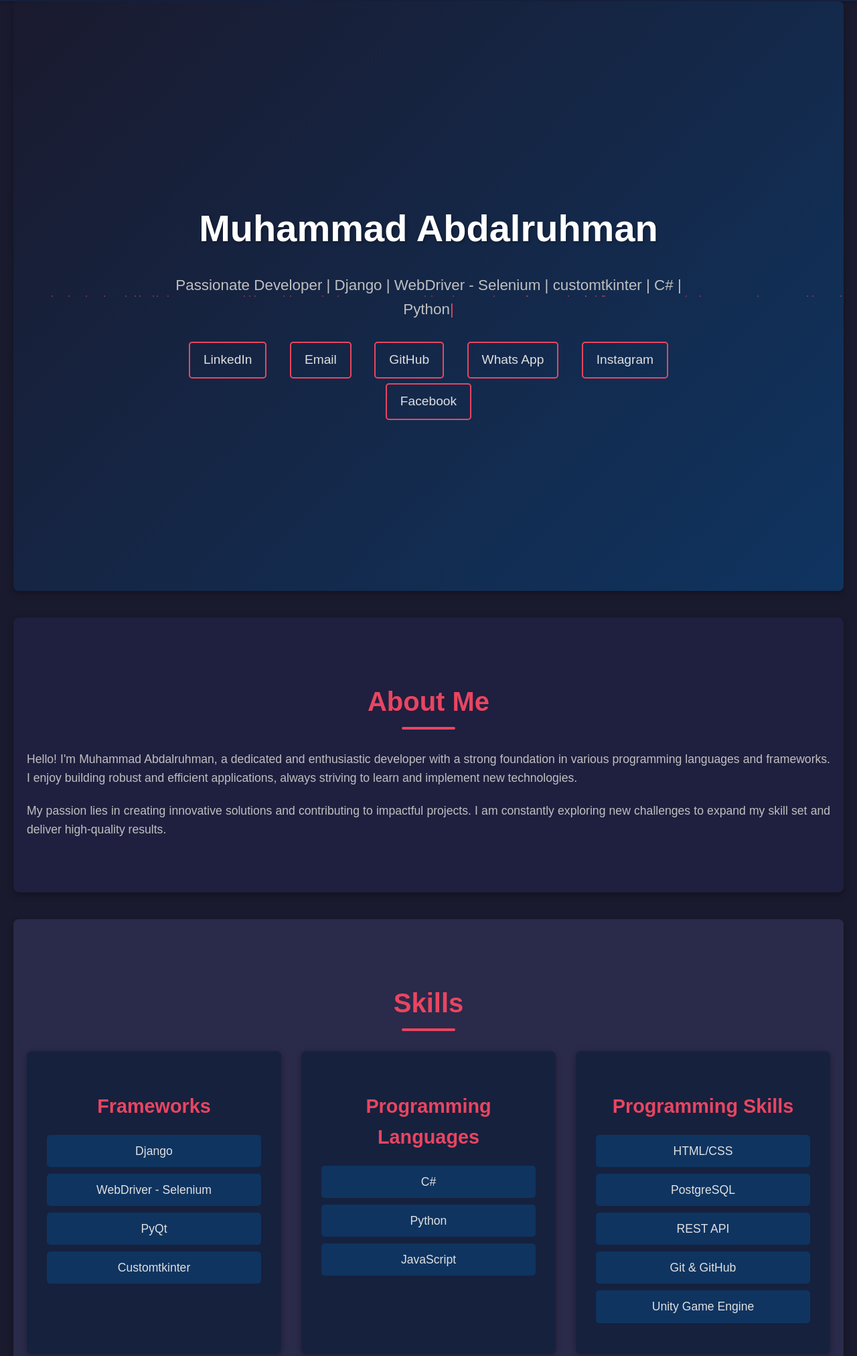
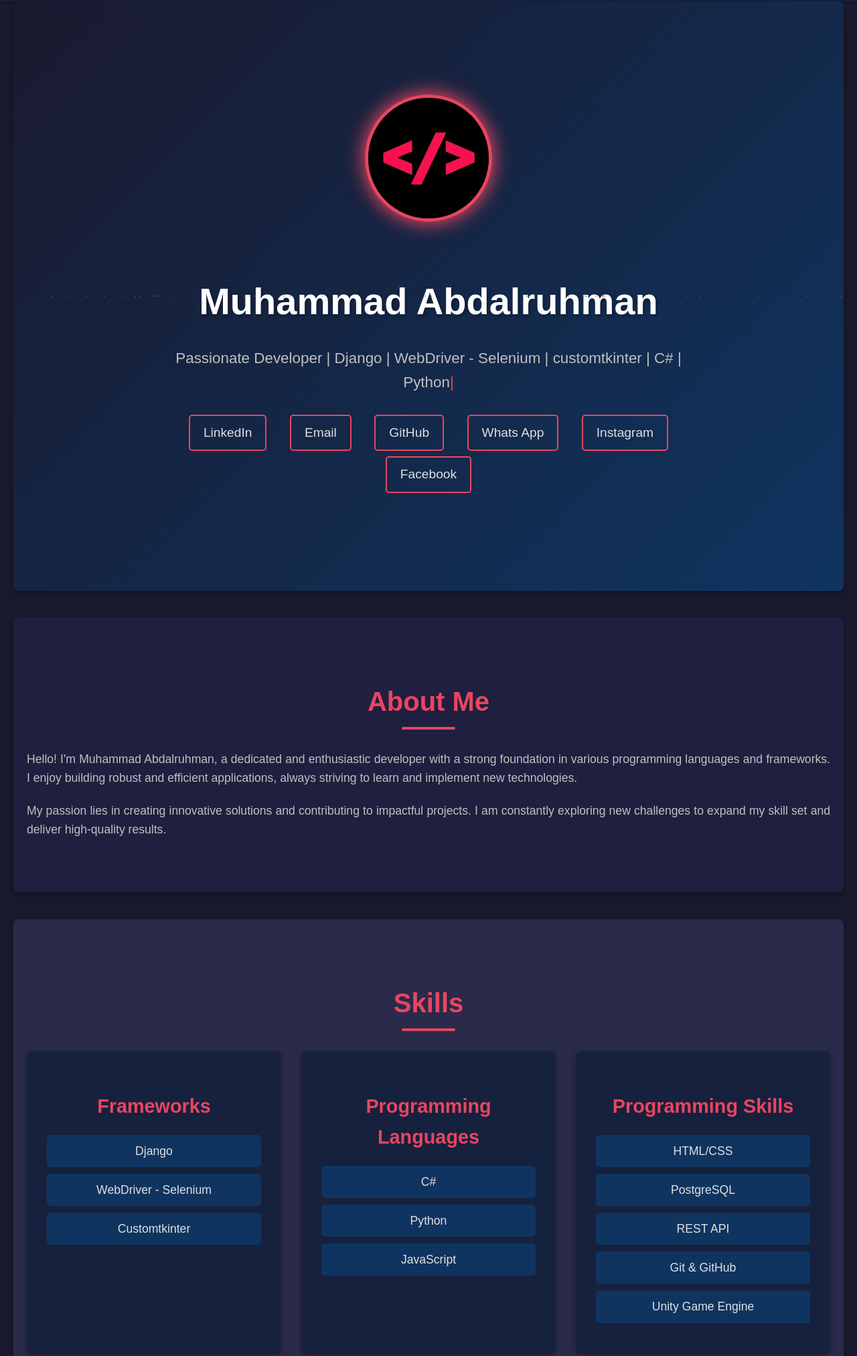
Before and after one commit to Muhammed-Abdulrhman/muhammed-portfolio, a plain HTML site: page index.html in a window 1280 px wide. Shown: the part 76-2100 px from the top of the page at 67% size. Drawn offline with Linux system fonts and the light colour scheme.

Commit message:
Update index.html

```diff
--- a/index.html
+++ b/index.html
@@ -21,6 +21,7 @@
 
     <section id="home" class="hero">
         <div class="hero-content">
+            <img src="assets/profile.png" alt="Mohammad Abdalruhman" class="profile-pic">
             <h1>Muhammad Abdalruhman</h1>
             <p>Passionate Developer | Django | WebDriver - Selenium | customtkinter | C# | Python</p>
             <div class="social-links">
@@ -48,7 +49,6 @@
                 <ul>
                     <li>Django</li>
                     <li>WebDriver - Selenium</li>
-                    <li>PyQt</li>
                     <li>Customtkinter</li>
                 </ul>
             </div>
```
